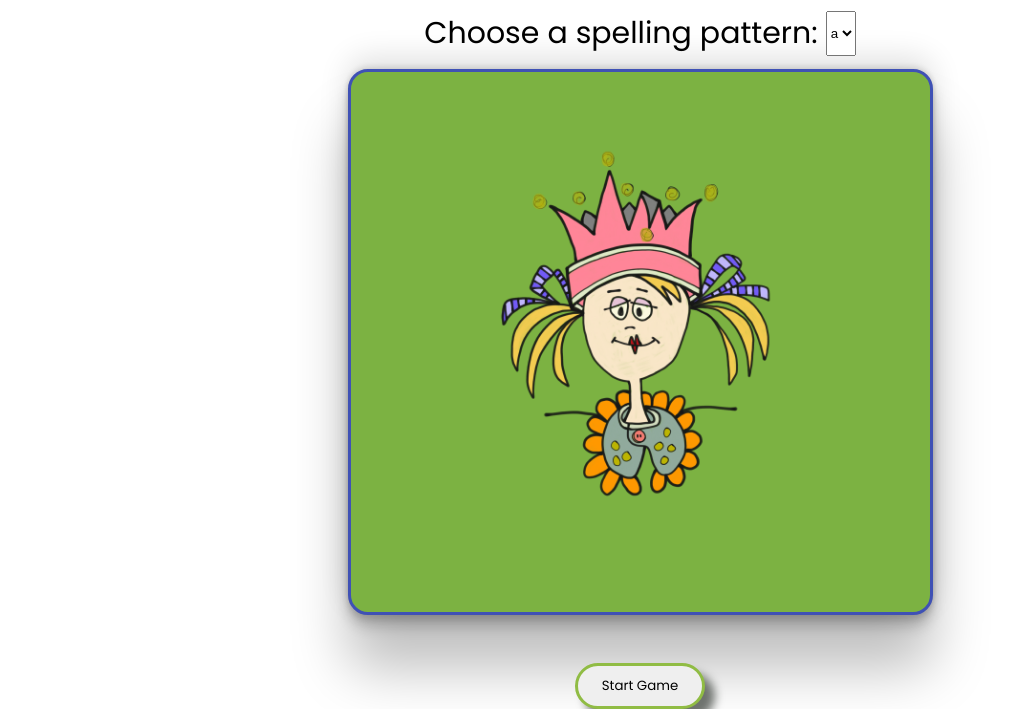
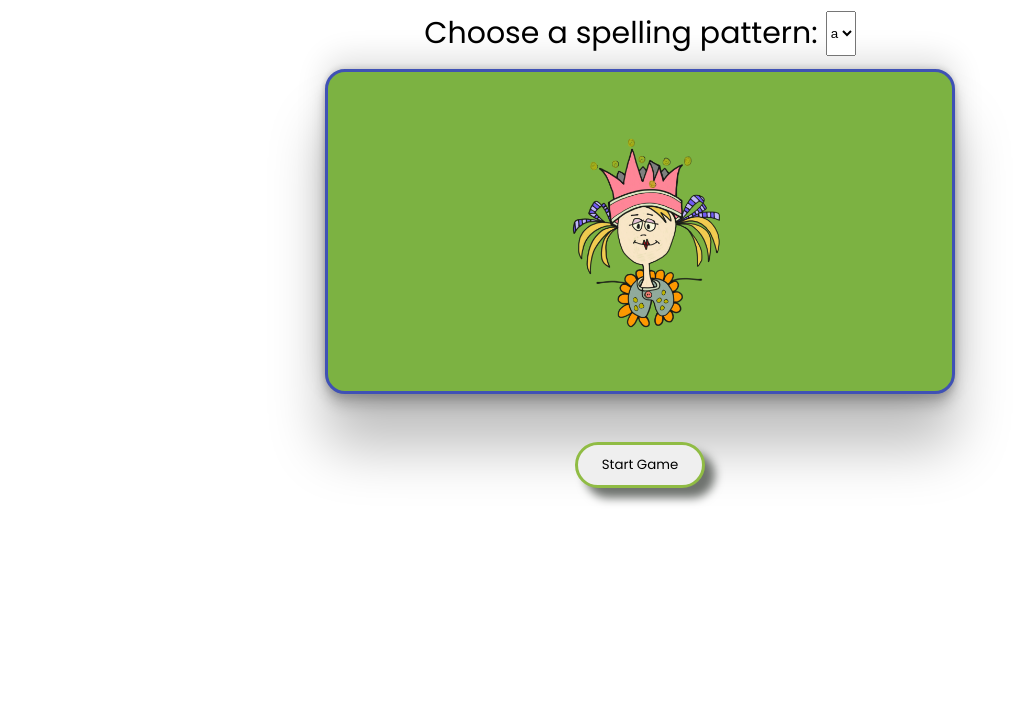
Before and after one commit to MargoAston/see-n-spell4, a plain HTML site: page index.html in a window 1280 px wide. Shown: the part 96-805 px from the top of the page, without its empty margins (0-1032 px from the left). Drawn offline with Linux system fonts and the light colour scheme; a web font is replaced by a local one.

Commit message:
correct score keeping and img cont. responsiveness

```diff
--- a/index.html
+++ b/index.html
@@ -39,14 +39,10 @@
             <img id="picClue" src="public/images/quinn.png" alt="Quinn">
         </div>
 
-        <!--***************TESTING quickChart************-->
+        <!--*************** quickChart progress bar ************-->
         <div id="chartContainer">
             <img id="chart" src="" alt="the chart">
         </div>
-
-        <!--
-        <img id="chart" src="https://quickchart.io/chart?height=20&width=200&c={type:'progressBar',data:{ datasets:[{data:[4],backgroundColor:['orange']},{data:[15],backgroundColor:['navy']}]}}" alt="the chart">
-        -->
 
 
         <!-- Start Game button -->
@@ -58,7 +54,7 @@
 
         <!--Guess input box for the user's guess-->
         <div id="guess">
-            <input tabindex="0" type=text id="onset" name="onset" maxlength="6" size="3">
+            <input tabindex="0" type=text id="onset" name="onset" maxlength="6" size="5">
 
             <input tabindex="0" type=text id="target" name="spellingPattern" maxlength="1" size="1">
 
--- a/js/gameboard.mjs
+++ b/js/gameboard.mjs
@@ -134,8 +134,9 @@ function updateScore(event) {
         }
     }
     else if ( round == 3) {
-        if (guessOnset == currOnset && guessPattern == targetPtrn && guessRime == currRime);
+        if (guessOnset == currOnset && guessPattern == targetPtrn && guessRime == currRime){
             score ++;
+        }
     }
 
     displayScore();
--- a/styles/base.css
+++ b/styles/base.css
@@ -27,6 +27,10 @@
      --font-subheading: 'Finger Paint', Verdana, sans-serif;
      --font-subheading2: Poppins, Verdana, sans-serif;
      --font-paragraph: Poppins, Verdana, sans-serif;
+}
+
+main {
+    margin: 10px;
 }
 
 #guess {
@@ -102,7 +106,8 @@ label {
 #welcomeImg {
     margin: 10px auto;
     border-radius: 20px;
-    width: 90%;
+    max-height: 325px;
+    justify-self: center;
     background-color: var(--color-accent2);
     border:#3F51B5 3px solid;
     box-shadow: rgba(0, 0, 0, 0.25) 0px 54px 55px, rgba(0, 0, 0, 0.12) 0px -12px 30px, rgba(0, 0, 0, 0.12) 0px 4px 6px, rgba(0, 0, 0, 0.17) 0px 12px 13px, rgba(0, 0, 0, 0.09) 0px -3px 5px;
@@ -110,7 +115,8 @@ label {
 }
 
 #welcomeImg img{
-    width: 70%;
+    max-width: 100%;
+    object-fit:contain;
     padding-left: 3vw;
     padding-top: 4vw;
 }
--- a/styles/large.css
+++ b/styles/large.css
@@ -5,7 +5,7 @@ label {
 }
 
 #welcomeImg {
-    max-width: 585px;
+    width: 630px;
 }
 
 #start {
```
